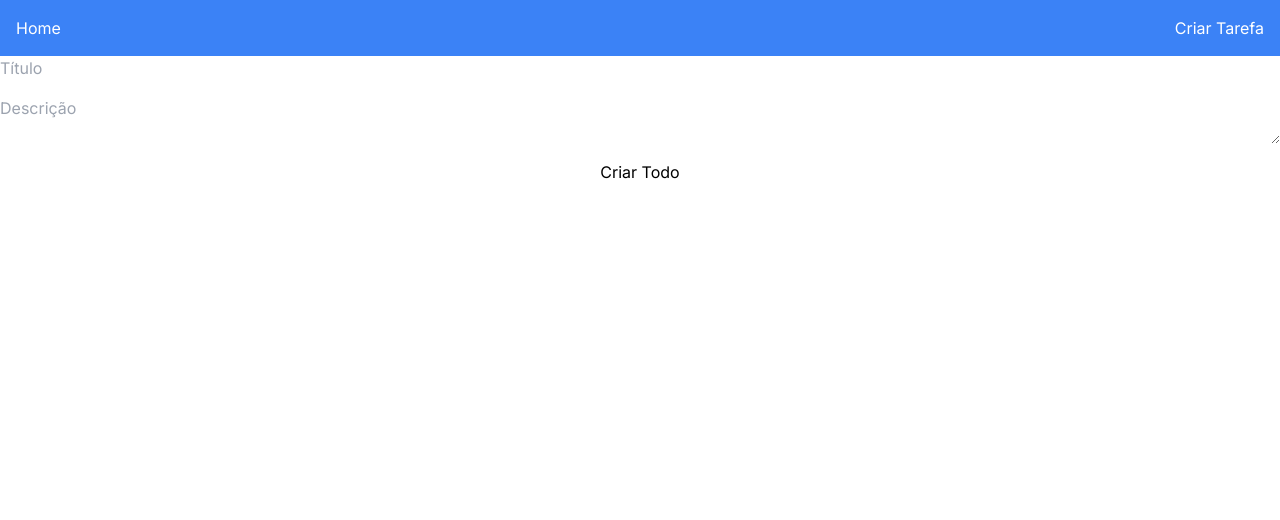
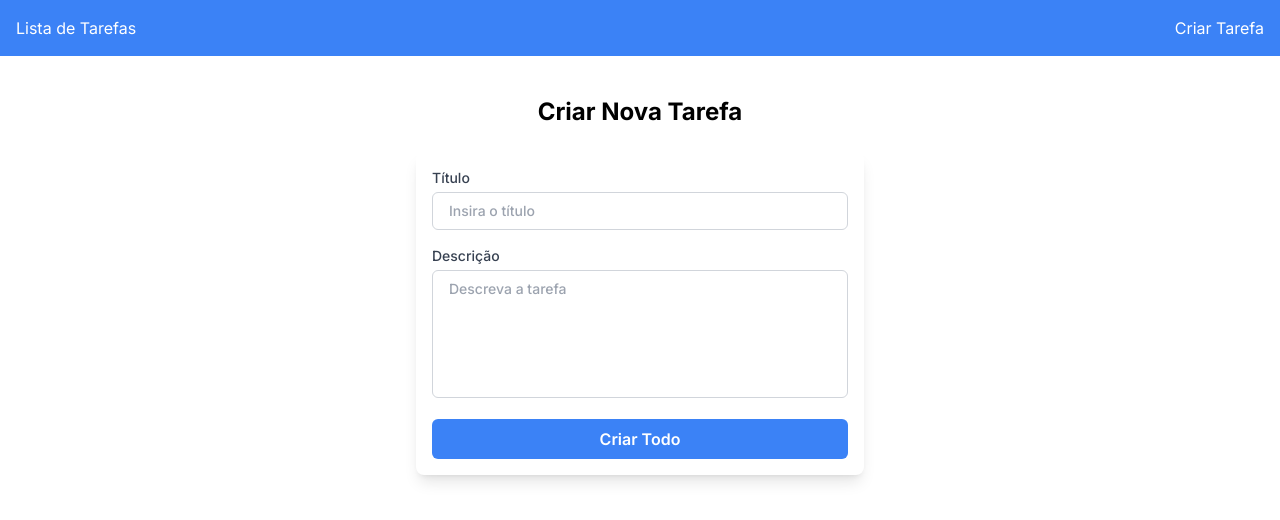
Before and after one commit to matheusbattisti/curso_nextjs, a Next.js app in the folder 4_data_fetching/: page /todos/create in a window 1280 px wide. Shown: the top 520 px of the page. Built offline with nearby package versions, Linux system fonts and the light colour scheme.

Commit message:
adicionando estilos as páginas

```diff
--- a/4_data_fetching/src/app/page.js
+++ b/4_data_fetching/src/app/page.js
@@ -17,20 +17,19 @@
               <h2 className="text-xl font-semibold">{todo.titulo}</h2>
               <p>{todo.descricao}</p>
               <div className="flex space-x-2 mt-3">
-                <Link href={`/todos/${todo.id}`}>
-                  <a className="bg-blue-500 hover:bg-blue-700 text-white font-bold py-2 px-4 rounded">
-                    Visualizar
-                  </a>
+                <Link
+                  href={`/todos/${todo.id}`}
+                  className="bg-blue-500 hover:bg-blue-700 text-white font-bold py-2 px-4 rounded"
+                >
+                  Visualizar
                 </Link>
-                <Link href={`/todos/edit/${todo.id}`}>
-                  <a className="bg-yellow-500 hover:bg-yellow-700 text-white font-bold py-2 px-4 rounded">
-                    Editar
-                  </a>
+                <Link
+                  href={`/todos/edit/${todo.id}`}
+                  className="bg-yellow-500 hover:bg-yellow-700 text-white font-bold py-2 px-4 rounded"
+                >
+                  Editar
                 </Link>
-                <button
-                  onClick={() => console.log("Excluir:", todo.id)}
-                  className="bg-red-500 hover:bg-red-700 text-white font-bold py-2 px-4 rounded"
-                >
+                <button className="bg-red-500 hover:bg-red-700 text-white font-bold py-2 px-4 rounded">
                   Excluir
                 </button>
               </div>
--- a/4_data_fetching/src/app/todos/create/page.js
+++ b/4_data_fetching/src/app/todos/create/page.js
@@ -27,10 +27,46 @@
   };
 
   return (
-    <form action={addTodo} className="flex flex-col gap-4">
-      <input type="text" name="titulo" placeholder="Título" required />
-      <textarea name="descricao" placeholder="Descrição" required />
-      <button type="submit">Criar Todo</button>
-    </form>
+    <div className="max-w-md mx-auto mt-10">
+      <h1 className="text-2xl font-bold text-center mb-6">Criar Nova Tarefa</h1>
+      <form
+        action={addTodo}
+        className="flex flex-col gap-4 p-4 bg-white shadow-lg rounded-lg"
+      >
+        <label
+          htmlFor="titulo"
+          className="block text-sm font-medium text-gray-700"
+        >
+          Título
+          <input
+            type="text"
+            id="titulo"
+            name="titulo"
+            placeholder="Insira o título"
+            required
+            className="mt-1 px-4 py-2 border border-gray-300 rounded-md focus:outline-none focus:ring-2 focus:ring-blue-500 w-full"
+          />
+        </label>
+        <label
+          htmlFor="descricao"
+          className="block text-sm font-medium text-gray-700"
+        >
+          Descrição
+          <textarea
+            id="descricao"
+            name="descricao"
+            placeholder="Descreva a tarefa"
+            required
+            className="mt-1 px-4 py-2 border border-gray-300 rounded-md focus:outline-none focus:ring-2 focus:ring-blue-500 w-full h-32 resize-none"
+          ></textarea>
+        </label>
+        <button
+          type="submit"
+          className="px-4 py-2 bg-blue-500 text-white font-semibold rounded-md hover:bg-blue-600 focus:outline-none focus:ring-2 focus:ring-blue-500 focus:ring-opacity-50"
+        >
+          Criar Todo
+        </button>
+      </form>
+    </div>
   );
 }
--- a/4_data_fetching/src/components/Header.js
+++ b/4_data_fetching/src/components/Header.js
@@ -4,12 +4,8 @@
   return (
     <header className="bg-blue-500 text-white p-4">
       <nav className="container mx-auto flex justify-between">
-        <Link href="/">
-          <a className="hover:underline">Home</a>
-        </Link>
-        <Link href="/todos/create">
-          <a className="hover:underline">Criar Tarefa</a>
-        </Link>
+        <Link href="/">Lista de Tarefas</Link>
+        <Link href="/todos/create">Criar Tarefa</Link>
       </nav>
     </header>
   );
```
